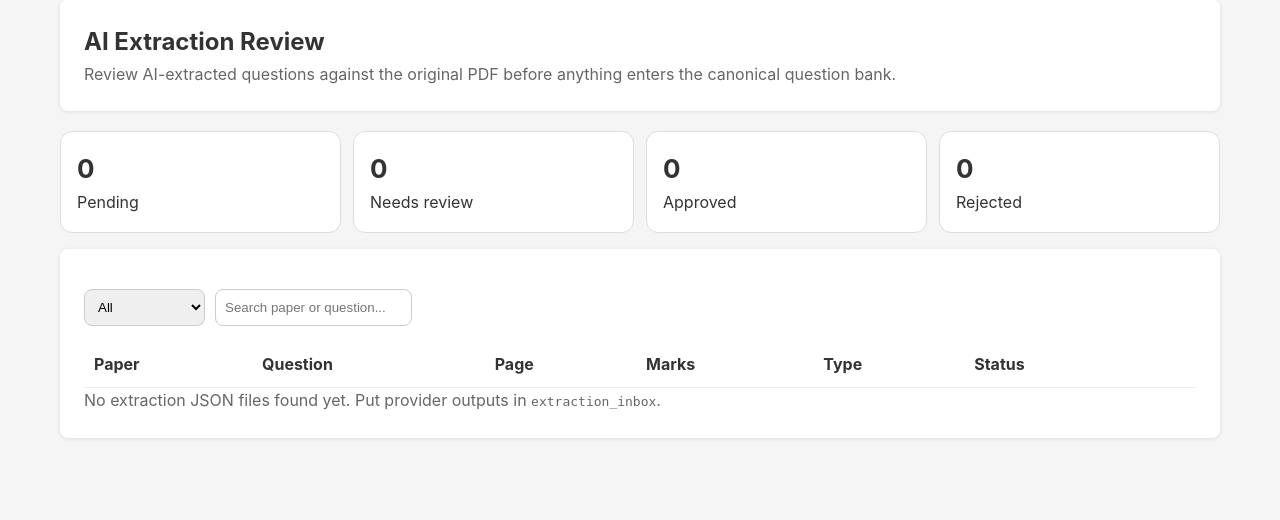
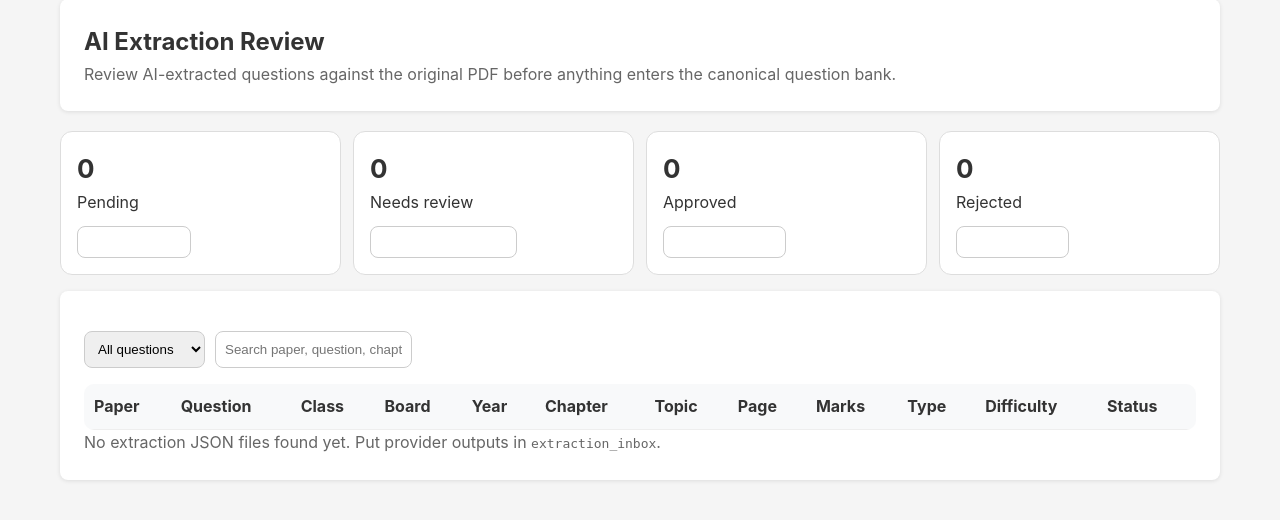
Before and after one commit to Megha-2-Paul/edtech-mathematics-assessment, a Flask app: page /teacher/extraction-review/ in a window 1280 px wide. Shown: the part 159-679 px from the top of the page. Run offline with Flask 3, Linux system fonts and the light colour scheme; lists and menus that the app fills with data are empty; parts of the project's set-up code (start-up, migrations or seed data) failed here and were passed over.

Commit message:
Improve extraction review dashboard filters and metadata

```diff
--- a/exam_platform/templates/extraction_review_dashboard.html
+++ b/exam_platform/templates/extraction_review_dashboard.html
@@ -2,28 +2,31 @@
 {% block title %}Extraction Review{% endblock %}
 {% block custom_styles %}
 <style>
-.review-wrap{max-width:1200px;margin:auto}.stats{display:grid;grid-template-columns:repeat(4,1fr);gap:12px;margin:16px 0}.stat{background:#fff;border:1px solid #ddd;border-radius:12px;padding:16px}.stat strong{display:block;font-size:26px}.toolbar{display:flex;gap:10px;flex-wrap:wrap;margin:16px 0}.filter{padding:9px;border:1px solid #ccc;border-radius:8px}.review-table{width:100%;border-collapse:collapse;background:#fff}.review-table th,.review-table td{padding:10px;border-bottom:1px solid #eee;text-align:left;vertical-align:top}.badge{display:inline-block;padding:4px 8px;border-radius:999px;font-size:12px;background:#eee}.badge.pending{background:#fff3cd}.badge.approved{background:#d1e7dd}.badge.rejected{background:#f8d7da}.badge.needs{background:#cff4fc}.muted{color:#666}@media(max-width:800px){.stats{grid-template-columns:repeat(2,1fr)}.review-table{font-size:13px}.hide-mobile{display:none}}
+.review-wrap{max-width:1500px;margin:auto}.stats{display:grid;grid-template-columns:repeat(4,1fr);gap:12px;margin:16px 0}.stat{background:#fff;border:1px solid #ddd;border-radius:12px;padding:16px}.stat strong{display:block;font-size:26px}.stat-buttons{display:flex;gap:8px;flex-wrap:wrap;margin-top:10px}.stat-btn{border:1px solid #ccc;background:#fff;border-radius:8px;padding:7px 11px;cursor:pointer;font-weight:600}.stat-btn:hover,.stat-btn.active{background:#eef4ff;border-color:#6c8fe8}.toolbar{display:flex;gap:10px;flex-wrap:wrap;margin:16px 0}.filter{padding:9px;border:1px solid #ccc;border-radius:8px}.table-wrap{overflow:auto;border-radius:10px}.review-table{width:100%;border-collapse:collapse;background:#fff;min-width:1200px}.review-table th,.review-table td{padding:10px;border-bottom:1px solid #eee;text-align:left;vertical-align:top;white-space:nowrap}.review-table th{background:#f8f9fa;position:sticky;top:0;z-index:1}.badge{display:inline-block;padding:4px 8px;border-radius:999px;font-size:12px;background:#eee}.badge.pending{background:#fff3cd}.badge.approved{background:#d1e7dd}.badge.rejected{background:#f8d7da}.badge.needs{background:#cff4fc}.muted{color:#666}.small{font-size:12px;color:#666}.review-btn{display:inline-block;background:#2864dc;color:#fff!important;text-decoration:none;padding:8px 12px;border-radius:7px;font-weight:600}.review-btn:hover{background:#1f55bf}@media(max-width:800px){.stats{grid-template-columns:repeat(2,1fr)}.review-table{font-size:13px}}
 </style>
 {% endblock %}
 {% block content %}
 <div class="review-wrap">
   <div class="card"><h2>AI Extraction Review</h2><p class="muted">Review AI-extracted questions against the original PDF before anything enters the canonical question bank.</p></div>
   <div class="stats">
-    <div class="stat"><strong>{{ stats.PENDING }}</strong><span>Pending</span></div>
-    <div class="stat"><strong>{{ stats.NEEDS_REVIEW }}</strong><span>Needs review</span></div>
-    <div class="stat"><strong>{{ stats.APPROVED }}</strong><span>Approved</span></div>
-    <div class="stat"><strong>{{ stats.REJECTED }}</strong><span>Rejected</span></div>
+    <div class="stat"><strong>{{ stats.PENDING }}</strong><span>Pending</span><div class="stat-buttons"><button class="stat-btn" data-status="PENDING">View pending</button></div></div>
+    <div class="stat"><strong>{{ stats.NEEDS_REVIEW }}</strong><span>Needs review</span><div class="stat-buttons"><button class="stat-btn" data-status="NEEDS_REVIEW">View needs review</button></div></div>
+    <div class="stat"><strong>{{ stats.APPROVED }}</strong><span>Approved</span><div class="stat-buttons"><button class="stat-btn" data-status="APPROVED">View approved</button></div></div>
+    <div class="stat"><strong>{{ stats.REJECTED }}</strong><span>Rejected</span><div class="stat-buttons"><button class="stat-btn" data-status="REJECTED">View rejected</button></div></div>
   </div>
   <div class="card">
-    <div class="toolbar"><select id="statusFilter" class="filter"><option value="ALL">All</option><option value="PENDING">Pending</option><option value="NEEDS_REVIEW">Needs review</option><option value="APPROVED">Approved</option><option value="REJECTED">Rejected</option></select><input id="search" class="filter" placeholder="Search paper or question..."></div>
-    <table class="review-table"><thead><tr><th>Paper</th><th>Question</th><th>Page</th><th>Marks</th><th>Type</th><th>Status</th><th></th></tr></thead>
-    <tbody id="rows">{% for item in items %}<tr data-status="{{ item.status }}" data-search="{{ (item.file ~ ' ' ~ item.question_number)|lower }}"><td>{{ item.file }}</td><td>Q{{ item.question_number }}</td><td>{{ item.page_number }}</td><td>{{ item.marks or '—' }}</td><td>{{ item.question_type or '—' }}</td><td><span class="badge {% if item.status == 'APPROVED' %}approved{% elif item.status == 'REJECTED' %}rejected{% elif item.status == 'NEEDS_REVIEW' %}needs{% else %}pending{% endif %}">{{ item.status }}</span></td><td><a class="btn" href="{{ url_for('extraction_review.item', item_id=item.item_id) }}">Review →</a></td></tr>{% endfor %}</tbody></table>
+    <div class="toolbar"><select id="statusFilter" class="filter"><option value="ALL">All questions</option><option value="PENDING">Pending</option><option value="NEEDS_REVIEW">Needs review</option><option value="APPROVED">Approved</option><option value="REJECTED">Rejected</option></select><input id="search" class="filter" placeholder="Search paper, question, chapter, topic, board..."></div>
+    <div class="table-wrap">
+      <table class="review-table"><thead><tr><th>Paper</th><th>Question</th><th>Class</th><th>Board</th><th>Year</th><th>Chapter</th><th>Topic</th><th>Page</th><th>Marks</th><th>Type</th><th>Difficulty</th><th>Status</th><th>Action</th></tr></thead>
+      <tbody id="rows">{% for item in items %}<tr data-status="{{ item.status }}" data-search="{{ (item.file ~ ' ' ~ item.question_number ~ ' ' ~ (item.chapter or '') ~ ' ' ~ (item.topic or '') ~ ' ' ~ (item.board or '') ~ ' ' ~ (item.class_level or '') ~ ' ' ~ (item.source_year or ''))|lower }}"><td>{{ item.file }}</td><td><strong>Q{{ item.question_number }}</strong></td><td>{{ item.class_level or '—' }}</td><td>{{ item.board or '—' }}</td><td>{{ item.source_year or '—' }}</td><td>{{ item.chapter or '—' }}</td><td>{{ item.topic or '—' }}</td><td>{{ item.page_number }}</td><td>{{ item.marks or '—' }}</td><td>{{ item.question_type or '—' }}</td><td>{{ item.difficulty or '—' }}</td><td><span class="badge {% if item.status == 'APPROVED' %}approved{% elif item.status == 'REJECTED' %}rejected{% elif item.status == 'NEEDS_REVIEW' %}needs{% else %}pending{% endif %}">{{ item.status }}</span></td><td><a class="review-btn" href="{{ url_for('extraction_review.item', item_id=item.item_id) }}">Review →</a></td></tr>{% endfor %}</tbody></table>
+    </div>
     {% if not items %}<p class="muted">No extraction JSON files found yet. Put provider outputs in <code>extraction_inbox</code>.</p>{% endif %}
   </div>
 </div>
 <script>
-const status=document.getElementById('statusFilter'), search=document.getElementById('search');
-function filter(){const s=status.value,q=search.value.toLowerCase();document.querySelectorAll('#rows tr').forEach(r=>r.hidden=(s!=='ALL'&&r.dataset.status!==s)||!r.dataset.search.includes(q));}
-status.addEventListener('change',filter);search.addEventListener('input',filter);
+const status=document.getElementById('statusFilter'),search=document.getElementById('search');
+function applyFilter(){const s=status.value,q=search.value.toLowerCase();document.querySelectorAll('#rows tr').forEach(r=>r.hidden=(s!=='ALL'&&r.dataset.status!==s)||!r.dataset.search.includes(q));document.querySelectorAll('.stat-btn').forEach(b=>b.classList.toggle('active',b.dataset.status===s));}
+status.addEventListener('change',applyFilter);search.addEventListener('input',applyFilter);document.querySelectorAll('.stat-btn').forEach(b=>b.addEventListener('click',()=>{status.value=b.dataset.status;applyFilter();window.scrollTo({top:document.querySelector('.review-table').getBoundingClientRect().top+window.scrollY-20,behavior:'smooth'});}));
+applyFilter();
 </script>
 {% endblock %}
```
